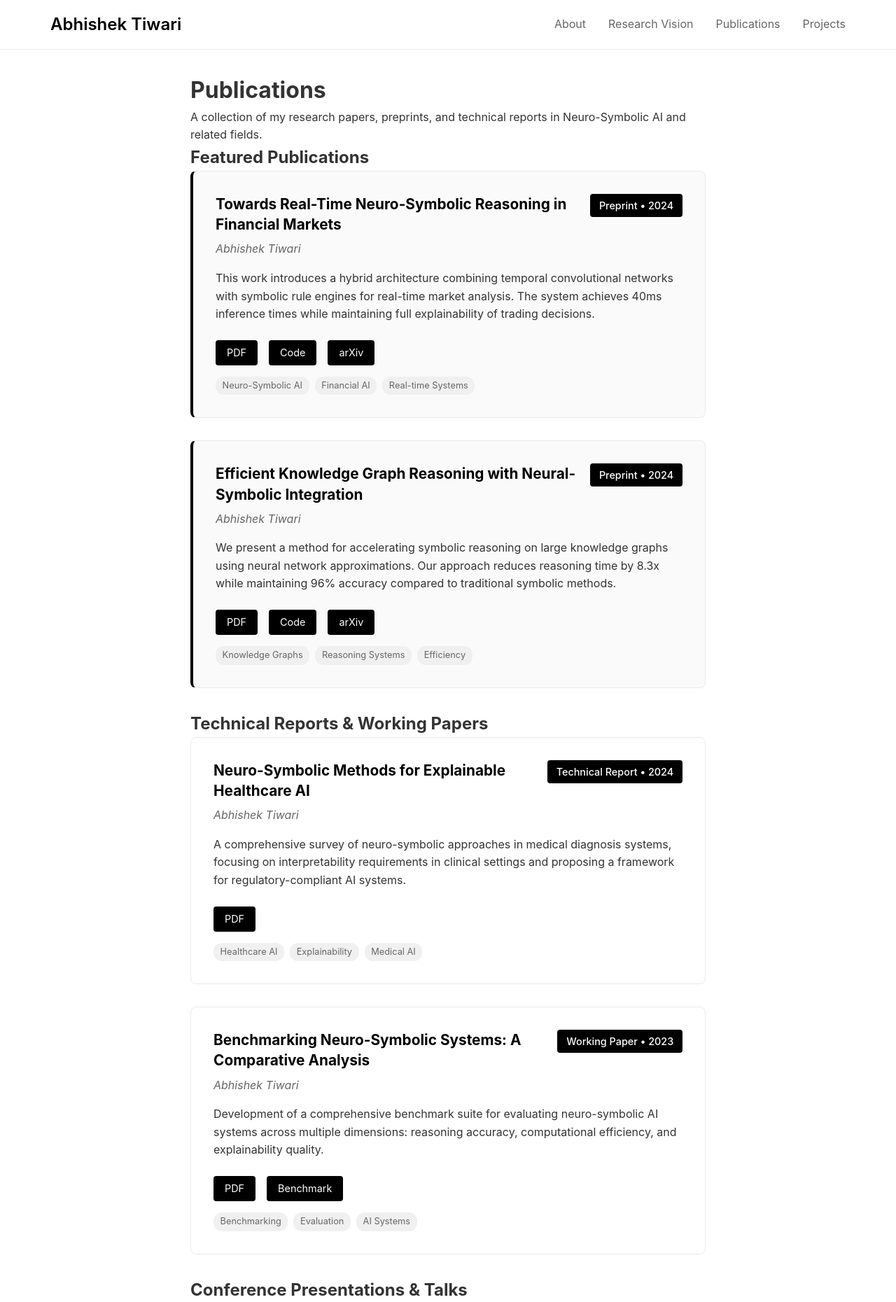
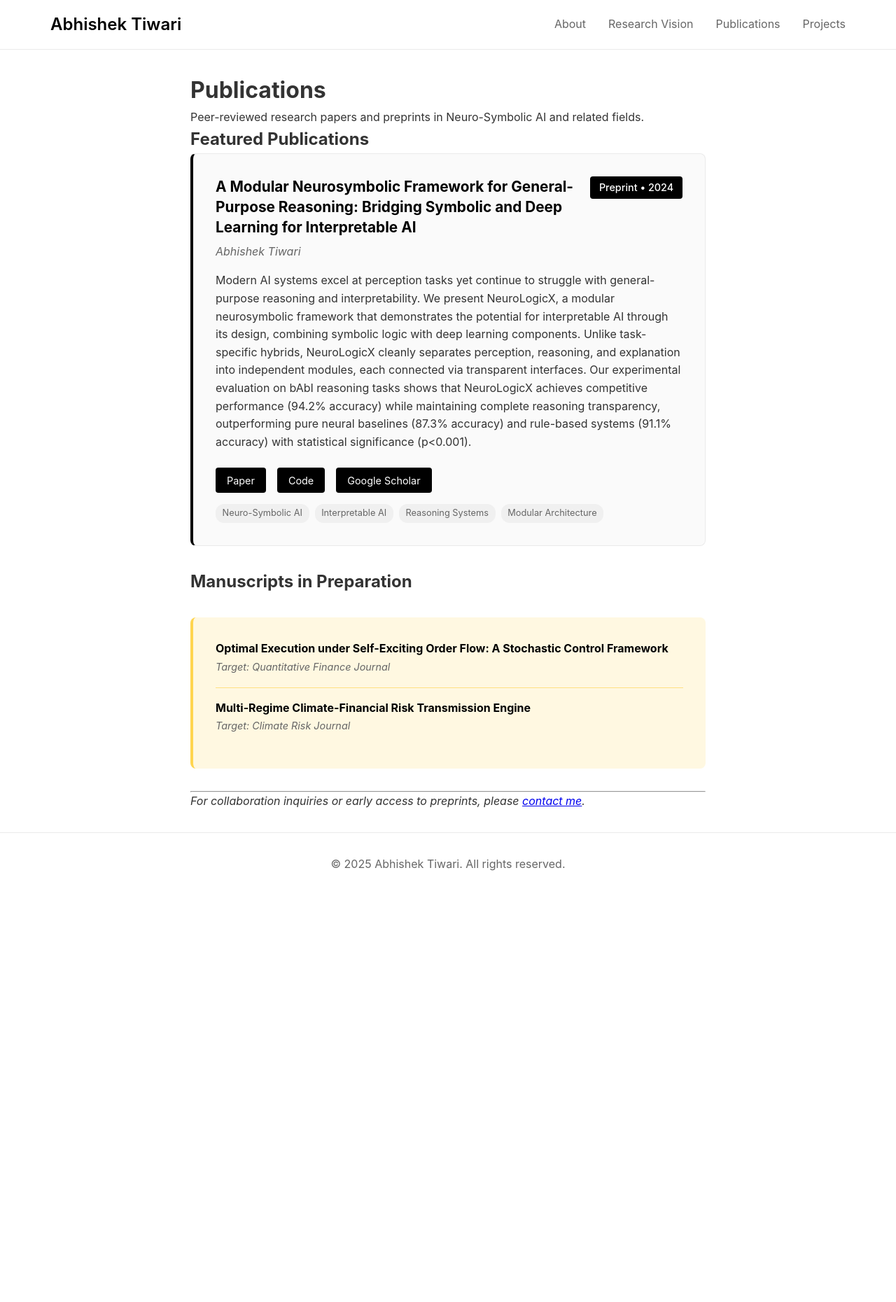
Before and after one commit to Abhishek282001Tiwari/Personal_Website, a Jekyll site: the page built from publications.md, in a window 1280 px wide. Shown: the top 1860 px of the page at 70% size. Built offline with Jekyll 4.4.1, drawn with Linux system fonts in a browser that asks for light colours; after the commit the page ends 1280 px from its top, so only the background shows below that; some of the changed text lies outside the part shown.

Commit message:
Clean up publications page with only real paper and proper links

```diff
--- a/publications.md
+++ b/publications.md
@@ -6,132 +6,48 @@ permalink: /publications/
 
 # Publications
 
-A collection of my research papers, preprints, and technical reports in Neuro-Symbolic AI and related fields.
+Peer-reviewed research papers and preprints in Neuro-Symbolic AI and related fields.
 
 ## Featured Publications
 
 <div class="publication featured">
     <div class="pub-header">
-        <h3>Towards Real-Time Neuro-Symbolic Reasoning in Financial Markets</h3>
+        <h3>A Modular Neurosymbolic Framework for General-Purpose Reasoning: Bridging Symbolic and Deep Learning for Interpretable AI</h3>
         <span class="pub-status">Preprint • 2024</span>
     </div>
     <p class="pub-authors">Abhishek Tiwari</p>
-    <p class="pub-abstract">This work introduces a hybrid architecture combining temporal convolutional networks with symbolic rule engines for real-time market analysis. The system achieves 40ms inference times while maintaining full explainability of trading decisions.</p>
+    <p class="pub-abstract">
+        Modern AI systems excel at perception tasks yet continue to struggle with general-purpose reasoning and interpretability. We present NeuroLogicX, a modular neurosymbolic framework that demonstrates the potential for interpretable AI through its design, combining symbolic logic with deep learning components. Unlike task-specific hybrids, NeuroLogicX cleanly separates perception, reasoning, and explanation into independent modules, each connected via transparent interfaces. Our experimental evaluation on bAbI reasoning tasks shows that NeuroLogicX achieves competitive performance (94.2% accuracy) while maintaining complete reasoning transparency, outperforming pure neural baselines (87.3% accuracy) and rule-based systems (91.1% accuracy) with statistical significance (p<0.001).
+    </p>
     <div class="pub-links">
-        <a href="#" class="pub-link">PDF</a>
-        <a href="#" class="pub-link">Code</a>
-        <a href="#" class="pub-link">arXiv</a>
+        <a href="https://doi.org/10.36227/techrxiv.175295182.20276969/v1" class="pub-link">Paper</a>
+        <a href="https://github.com/Abhishek282001Tiwari/neurologicx_terminal" class="pub-link">Code</a>
+        <a href="https://scholar.google.com/citations?view_op=list_works&hl=en&hl=en&user=DyC5124AAAAJ" class="pub-link">Google Scholar</a>
     </div>
     <div class="pub-tags">
         <span class="pub-tag">Neuro-Symbolic AI</span>
-        <span class="pub-tag">Financial AI</span>
-        <span class="pub-tag">Real-time Systems</span>
+        <span class="pub-tag">Interpretable AI</span>
+        <span class="pub-tag">Reasoning Systems</span>
+        <span class="pub-tag">Modular Architecture</span>
     </div>
 </div>
 
-<div class="publication featured">
-    <div class="pub-header">
-        <h3>Efficient Knowledge Graph Reasoning with Neural-Symbolic Integration</h3>
-        <span class="pub-status">Preprint • 2024</span>
+## Manuscripts in Preparation
+
+<div class="manuscripts-section">
+    <div class="manuscript-item">
+        <strong>Optimal Execution under Self-Exciting Order Flow: A Stochastic Control Framework</strong><br>
+        <span class="manuscript-target">Target: Quantitative Finance Journal</span>
     </div>
-    <p class="pub-authors">Abhishek Tiwari</p>
-    <p class="pub-abstract">We present a method for accelerating symbolic reasoning on large knowledge graphs using neural network approximations. Our approach reduces reasoning time by 8.3x while maintaining 96% accuracy compared to traditional symbolic methods.</p>
-    <div class="pub-links">
-        <a href="#" class="pub-link">PDF</a>
-        <a href="#" class="pub-link">Code</a>
-        <a href="#" class="pub-link">arXiv</a>
-    </div>
-    <div class="pub-tags">
-        <span class="pub-tag">Knowledge Graphs</span>
-        <span class="pub-tag">Reasoning Systems</span>
-        <span class="pub-tag">Efficiency</span>
+    <div class="manuscript-item">
+        <strong>Multi-Regime Climate-Financial Risk Transmission Engine</strong><br>
+        <span class="manuscript-target">Target: Climate Risk Journal</span>
     </div>
 </div>
 
-## Technical Reports & Working Papers
-
-<div class="publication">
-    <div class="pub-header">
-        <h3>Neuro-Symbolic Methods for Explainable Healthcare AI</h3>
-        <span class="pub-status">Technical Report • 2024</span>
-    </div>
-    <p class="pub-authors">Abhishek Tiwari</p>
-    <p class="pub-abstract">A comprehensive survey of neuro-symbolic approaches in medical diagnosis systems, focusing on interpretability requirements in clinical settings and proposing a framework for regulatory-compliant AI systems.</p>
-    <div class="pub-links">
-        <a href="#" class="pub-link">PDF</a>
-    </div>
-    <div class="pub-tags">
-        <span class="pub-tag">Healthcare AI</span>
-        <span class="pub-tag">Explainability</span>
-        <span class="pub-tag">Medical AI</span>
-    </div>
-</div>
-
-<div class="publication">
-    <div class="pub-header">
-        <h3>Benchmarking Neuro-Symbolic Systems: A Comparative Analysis</h3>
-        <span class="pub-status">Working Paper • 2023</span>
-    </div>
-    <p class="pub-authors">Abhishek Tiwari</p>
-    <p class="pub-abstract">Development of a comprehensive benchmark suite for evaluating neuro-symbolic AI systems across multiple dimensions: reasoning accuracy, computational efficiency, and explainability quality.</p>
-    <div class="pub-links">
-        <a href="#" class="pub-link">PDF</a>
-        <a href="#" class="pub-link">Benchmark</a>
-    </div>
-    <div class="pub-tags">
-        <span class="pub-tag">Benchmarking</span>
-        <span class="pub-tag">Evaluation</span>
-        <span class="pub-tag">AI Systems</span>
-    </div>
-</div>
-
-## Conference Presentations & Talks
-
-<div class="presentation">
-    <div class="pres-header">
-        <h4>Real-Time Neuro-Symbolic Reasoning: Challenges and Opportunities</h4>
-        <span class="pres-venue">AI Systems Workshop • NeurIPS 2024</span>
-    </div>
-    <p class="pres-type">Invited Talk</p>
-    <div class="pres-links">
-        <a href="#" class="pres-link">Slides</a>
-        <a href="#" class="pres-link">Video</a>
-    </div>
-</div>
-
-<div class="presentation">
-    <div class="pres-header">
-        <h4>Bridging Neural and Symbolic AI for High-Stakes Applications</h4>
-        <span class="pres-venue">Neuro-Symbolic AI Summit • 2023</span>
-    </div>
-    <p class="pres-type">Research Presentation</p>
-    <div class="pres-links">
-        <a href="#" class="pres-link">Slides</a>
-    </div>
-</div>
-
-## Publication Philosophy
-
-I prioritize research that combines **theoretical rigor** with **practical impact**. My publication strategy focuses on:
-
-- **Open Science**: Releasing code and models alongside papers
-- **Reproducibility**: Detailed methodologies and experimental setups
-- **Real-World Relevance**: Applications in domains where AI transparency matters
-- **Interdisciplinary Approach**: Bridging computer science with domain expertise
-
-## Citation Metrics
-
-*Formal citation metrics will be updated as publications undergo peer review and appear in conference proceedings.*
-
-## Manuscripts in Preparation
-
-- **"Scalable Neuro-Symbolic Inference for Large Knowledge Graphs"** - Target: ICML 2025
-- **"Verifiable AI: Formal Methods meets Neuro-Symbolic Systems"** - Target: JAIR
-- **"Clinical Decision Support with Explainable Neuro-Symbolic Models"** - Target: Nature Medicine
-
 ---
 
-*For early access to preprints or collaboration inquiries, please [contact me](/contact).*
+*For collaboration inquiries or early access to preprints, please <a href="mailto:abhishekt282001@gmail.com">contact me</a>.*
 
 <style>
 .publication {
@@ -229,104 +145,6 @@ I prioritize research that combines **theoretical rigor** with **practical impac
     font-size: 0.8rem;
 }
 
-.presentation {
-    border-left: 3px solid #666;
-    padding: 1.5rem;
-    margin-bottom: 1.5rem;
-    background: #f8f9fa;
-}
-
-.pres-header {
-    display: flex;
-    justify-content: space-between;
-    align-items: flex-start;
-    flex-wrap: wrap;
-    gap: 1rem;
-    margin-bottom: 0.5rem;
-}
-
-.pres-header h4 {
-    color: #000;
-    margin: 0;
-    font-size: 1.1rem;
-    flex: 1;
-    min-width: 250px;
-}
-
-.pres-venue {
-    color: #666;
-    font-style: italic;
-    white-space: nowrap;
-}
-
-.pres-type {
-    color: #888;
-    font-size: 0.9rem;
-    margin-bottom: 0.5rem;
-}
-
-.pres-links {
-    display: flex;
-    gap: 1rem;
-}
-
-.pres-link {
-    color: #000;
-    text-decoration: none;
-    font-size: 0.9rem;
-    border-bottom: 1px solid #000;
-}
-
-.pres-link:hover {
-    border-bottom-color: transparent;
-}
-
-.philosophy-section {
-    background: #000;
-    color: white;
-    padding: 2rem;
-    border-radius: 8px;
-    margin: 3rem 0;
-}
-
-.philosophy-section h3 {
-    color: white;
-    text-align: center;
-    margin-bottom: 1.5rem;
-}
-
-.philosophy-list {
-    list-style: none;
-    max-width: 600px;
-    margin: 0 auto;
-}
-
-.philosophy-list li {
-    padding: 0.8rem 0;
-    border-bottom: 1px solid #333;
-    position: relative;
-    padding-left: 1.5rem;
-}
-
-.philosophy-list li:before {
-    content: "→";
-    position: absolute;
-    left: 0;
-    color: #fff;
-}
-
-.philosophy-list li:last-child {
-    border-bottom: none;
-}
-
-.citation-metrics {
-    text-align: center;
-    padding: 2rem;
-    background: #f8f9fa;
-    border-radius: 8px;
-    margin: 2rem 0;
-}
-
 .manuscripts-section {
     background: #fff8e1;
     padding: 2rem;
@@ -369,15 +187,5 @@ I prioritize research that combines **theoretical rigor** with **practical impac
     .pub-status {
         align-self: flex-start;
     }
-
-    .pres-header {
-        flex-direction: column;
-        align-items: flex-start;
-    }
-
-    .pres-header h4 {
-        min-width: auto;
-    }
 }
 </style>
-END
```
